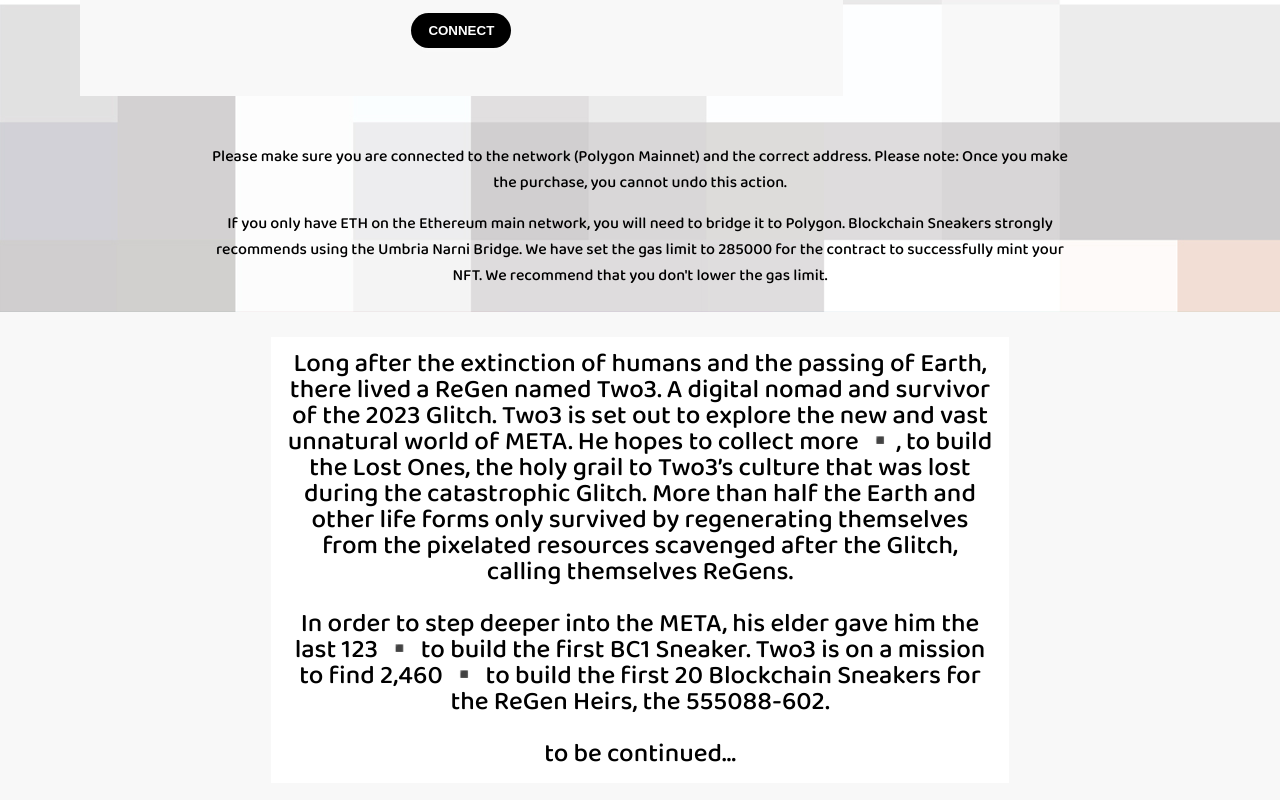
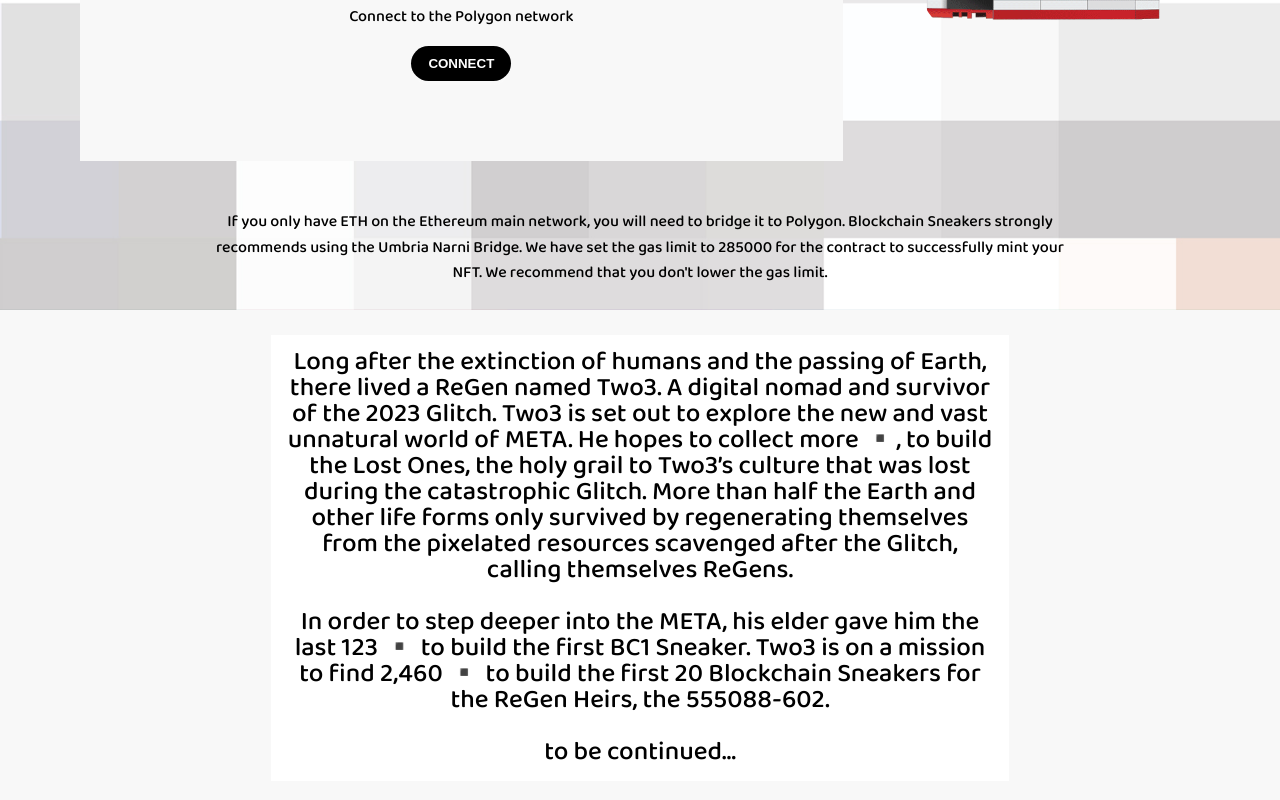
Before and after one commit to Stimuleye/Anti-NFT-NFT-Club, a React (Create React App) app in the folder nft-minting-app-main/: page / in a window 1280 px wide. Shown: the part 854-1654 px from the top of the page. Built offline with nearby package versions, Linux system fonts and the light colour scheme.

Commit message:
Update App.js

```diff
--- a/nft-minting-app-main/src/App.js
+++ b/nft-minting-app-main/src/App.js
@@ -410,17 +410,7 @@ function App() {
         </ResponsiveWrapper>
         <s.SpacerMedium />
         <s.Container jc={"center"} ai={"center"} style={{ width: "70%" }}>
-          <s.TextDescription
-            style={{
-              textAlign: "center",
-              color: "var(--primary-text)",
-            }}
-          >
-            Please make sure you are connected to the network (
-            {CONFIG.NETWORK.NAME} Mainnet) and the correct address. Please note:
-            Once you make the purchase, you cannot undo this action.
-          </s.TextDescription>
-          <s.SpacerSmall />
+
           <s.TextDescription
             style={{
               textAlign: "center",
```
